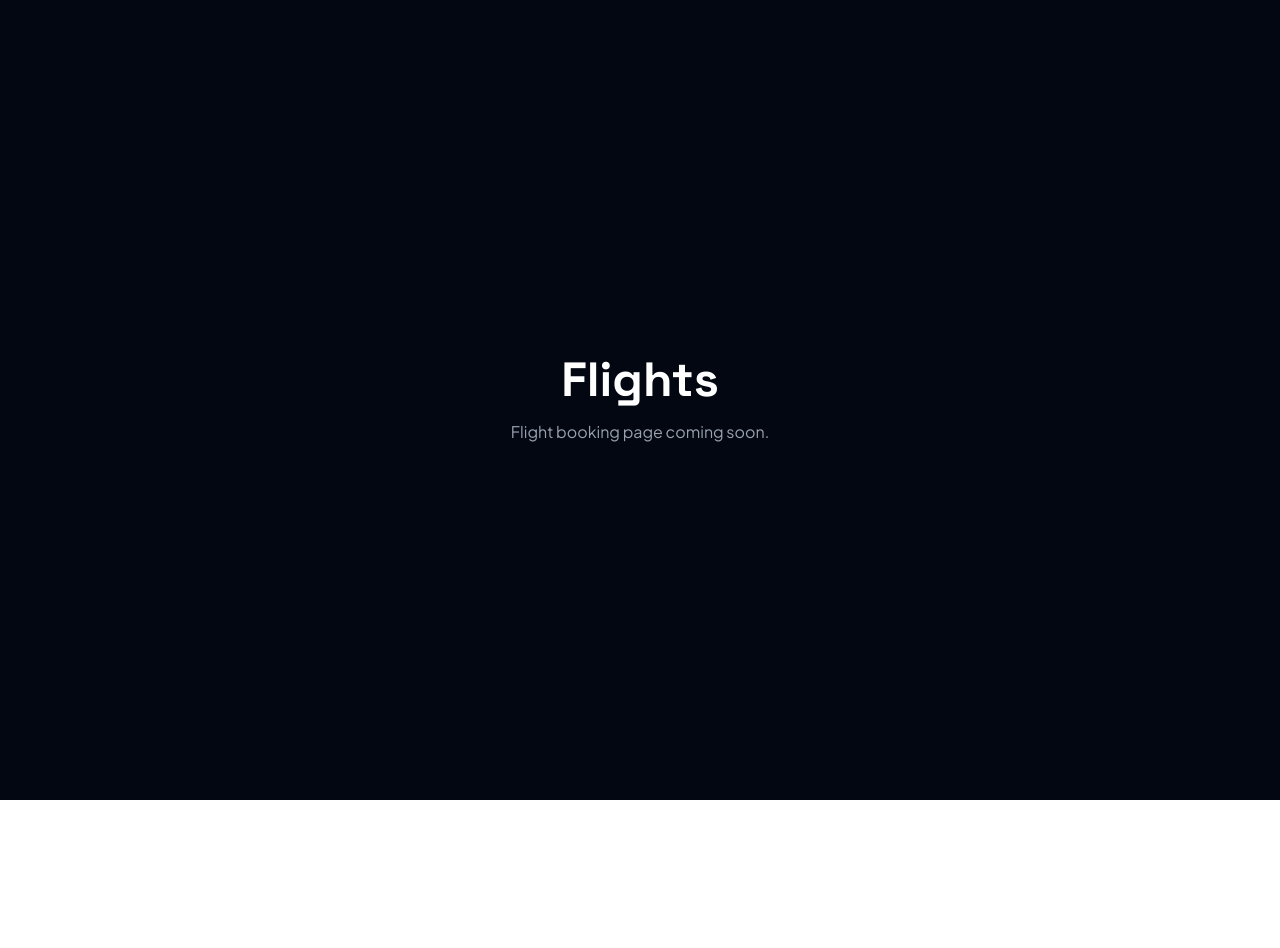
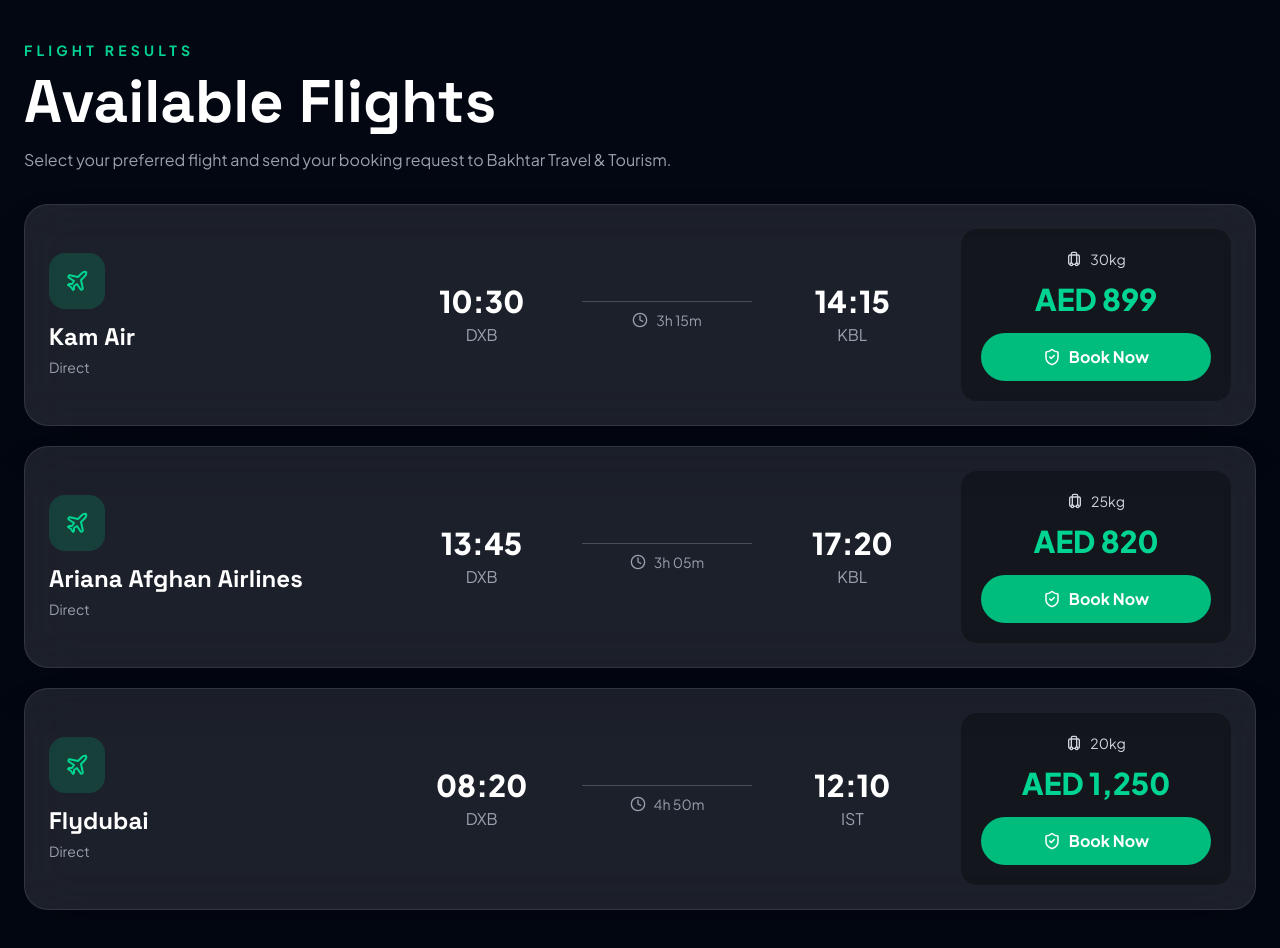
Before and after one commit to mradidasababa/bakhtar-travel-website, a Next.js app: page /flights in a window 1280 px wide. Before the commit the page ends 800 px from the top, so only its background shows below. Built offline with nearby package versions, Linux system fonts and the light colour scheme.

Commit message:
Added flight results page

```diff
--- a/app/components/BookingForm.tsx
+++ b/app/components/BookingForm.tsx
@@ -115,7 +115,7 @@
           </div>
 
           <a
-            href="https://wa.me/971508564493?text=Hello%20Bakhtar%20Travel,%20I%20want%20to%20search%20a%20flight."
+            href="/flights"
             target="_blank"
             className="flex items-center justify-center gap-3 rounded-2xl bg-emerald-500 p-4 text-lg font-bold text-white shadow-xl transition hover:scale-105 hover:bg-emerald-400"
           >
--- a/app/flights/page.tsx
+++ b/app/flights/page.tsx
@@ -1,11 +1,116 @@
+import { Clock, Luggage, Plane, ShieldCheck } from "lucide-react";
+
+const flights = [
+  {
+    airline: "Kam Air",
+    from: "DXB",
+    to: "KBL",
+    depart: "10:30",
+    arrive: "14:15",
+    duration: "3h 15m",
+    baggage: "30kg",
+    price: "AED 899",
+    stops: "Direct",
+  },
+  {
+    airline: "Ariana Afghan Airlines",
+    from: "DXB",
+    to: "KBL",
+    depart: "13:45",
+    arrive: "17:20",
+    duration: "3h 05m",
+    baggage: "25kg",
+    price: "AED 820",
+    stops: "Direct",
+  },
+  {
+    airline: "Flydubai",
+    from: "DXB",
+    to: "IST",
+    depart: "08:20",
+    arrive: "12:10",
+    duration: "4h 50m",
+    baggage: "20kg",
+    price: "AED 1,250",
+    stops: "Direct",
+  },
+];
+
 export default function FlightsPage() {
   return (
-    <main className="flex min-h-screen items-center justify-center bg-[#030712] px-6 text-white">
-      <div className="text-center">
-        <h1 className="text-5xl font-black">Flights</h1>
-        <p className="mt-4 text-gray-400">
-          Flight booking page coming soon.
-        </p>
+    <main className="min-h-screen bg-[#030712] px-4 py-10 text-white sm:px-6">
+      <div className="mx-auto max-w-7xl">
+        <div className="mb-8">
+          <p className="text-sm font-bold uppercase tracking-[0.3em] text-emerald-400">
+            Flight Results
+          </p>
+          <h1 className="mt-3 text-4xl font-black md:text-6xl">
+            Available Flights
+          </h1>
+          <p className="mt-4 max-w-2xl text-gray-400">
+            Select your preferred flight and send your booking request to
+            Bakhtar Travel & Tourism.
+          </p>
+        </div>
+
+        <div className="grid gap-5">
+          {flights.map((flight) => (
+            <div
+              key={`${flight.airline}-${flight.depart}`}
+              className="rounded-3xl border border-white/10 bg-white/10 p-5 shadow-2xl backdrop-blur-xl md:p-6"
+            >
+              <div className="grid gap-6 md:grid-cols-[1.2fr_2fr_1fr] md:items-center">
+                <div>
+                  <div className="mb-3 flex h-14 w-14 items-center justify-center rounded-2xl bg-emerald-500/20">
+                    <Plane className="text-emerald-400" />
+                  </div>
+                  <h2 className="text-2xl font-black">{flight.airline}</h2>
+                  <p className="mt-1 text-sm text-gray-400">{flight.stops}</p>
+                </div>
+
+                <div className="grid grid-cols-3 items-center gap-4 text-center">
+                  <div>
+                    <p className="text-3xl font-black">{flight.depart}</p>
+                    <p className="mt-1 text-gray-400">{flight.from}</p>
+                  </div>
+
+                  <div>
+                    <div className="mx-auto mb-2 h-px w-full bg-white/20" />
+                    <div className="flex items-center justify-center gap-2 text-sm text-gray-400">
+                      <Clock size={16} />
+                      {flight.duration}
+                    </div>
+                  </div>
+
+                  <div>
+                    <p className="text-3xl font-black">{flight.arrive}</p>
+                    <p className="mt-1 text-gray-400">{flight.to}</p>
+                  </div>
+                </div>
+
+                <div className="rounded-2xl bg-black/30 p-5 text-center">
+                  <div className="mb-3 flex items-center justify-center gap-2 text-sm text-gray-300">
+                    <Luggage size={16} />
+                    {flight.baggage}
+                  </div>
+
+                  <p className="text-3xl font-black text-emerald-400">
+                    {flight.price}
+                  </p>
+
+                  <a
+                    href={`https://wa.me/971508094913?text=Hello%20Bakhtar%20Travel,%20I%20want%20to%20book%20${flight.airline}%20${flight.from}%20to%20${flight.to}%20flight%20at%20${flight.depart}%20price%20${flight.price}`}
+                    target="_blank"
+                    className="mt-4 flex items-center justify-center gap-2 rounded-full bg-emerald-500 px-5 py-3 font-bold text-white transition hover:bg-emerald-400"
+                  >
+                    <ShieldCheck size={18} />
+                    Book Now
+                  </a>
+                </div>
+              </div>
+            </div>
+          ))}
+        </div>
       </div>
     </main>
   );
```
